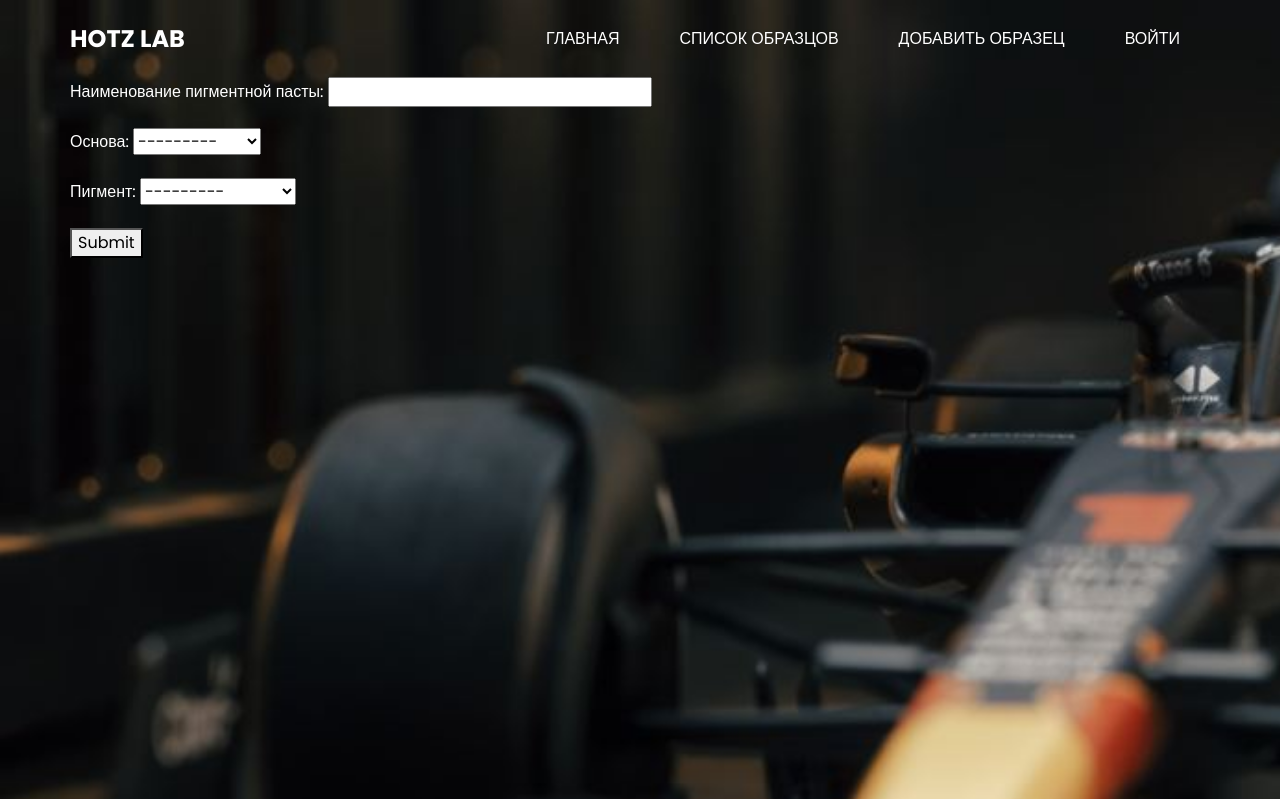
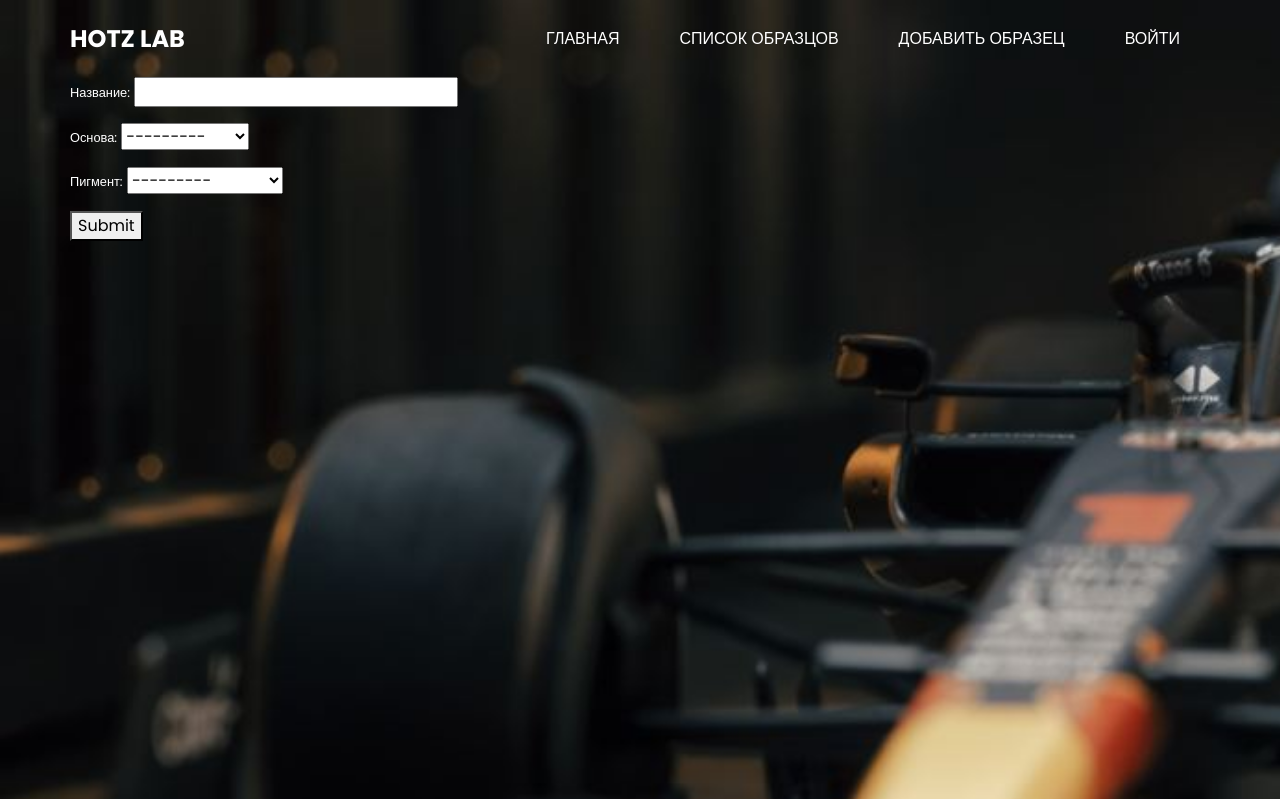
Before and after one commit to F1reStyLe/LabSite, a Django app: page /add_sample/ in a window 1280 px wide. Shown: the top 799 px of the page. Run offline with Django 4.2, Linux system fonts and the light colour scheme; tables that the repository leaves empty hold one stand-in row (values such as "Sample post"); some libraries are stand-ins or nearby versions.

Commit message:
ugly forms

```diff
--- a/lab/templates/lab/add_sample.html
+++ b/lab/templates/lab/add_sample.html
@@ -5,7 +5,25 @@
 <div class="container">
     <form method="post">
         {% csrf_token %}
-        {{ form.as_p }}
+        <div class="form-group">
+            <label class="small mb-1" for="{{ form.name.id_for_label }}">
+                Название:
+            </label>
+            {{ form.name }}
+        </div>
+       <div class="form-group">
+            <label class="small mb-1" for="{{ form.base.id_for_label }}">
+                Основа:
+            </label>
+            {{ form.base }}
+        </div>
+        <div class="form-group">
+            <label class="small mb-1" for="{{ form.pigment.id_for_label }}">
+                Пигмент:
+            </label>
+            {{ form.pigment }}
+        </div>
+
         <button type="submit">Submit</button>
     </form>
 </div>
```
